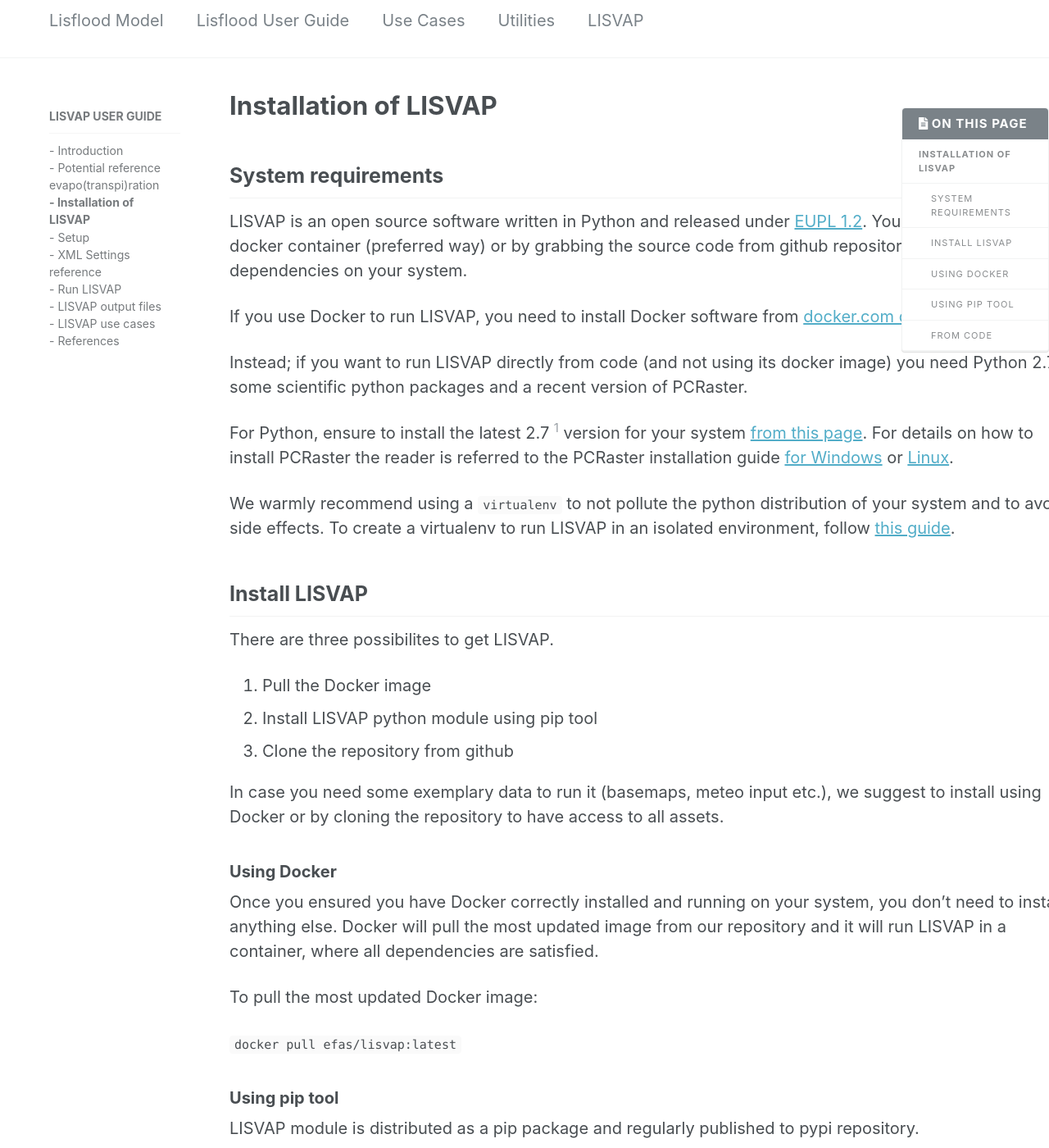
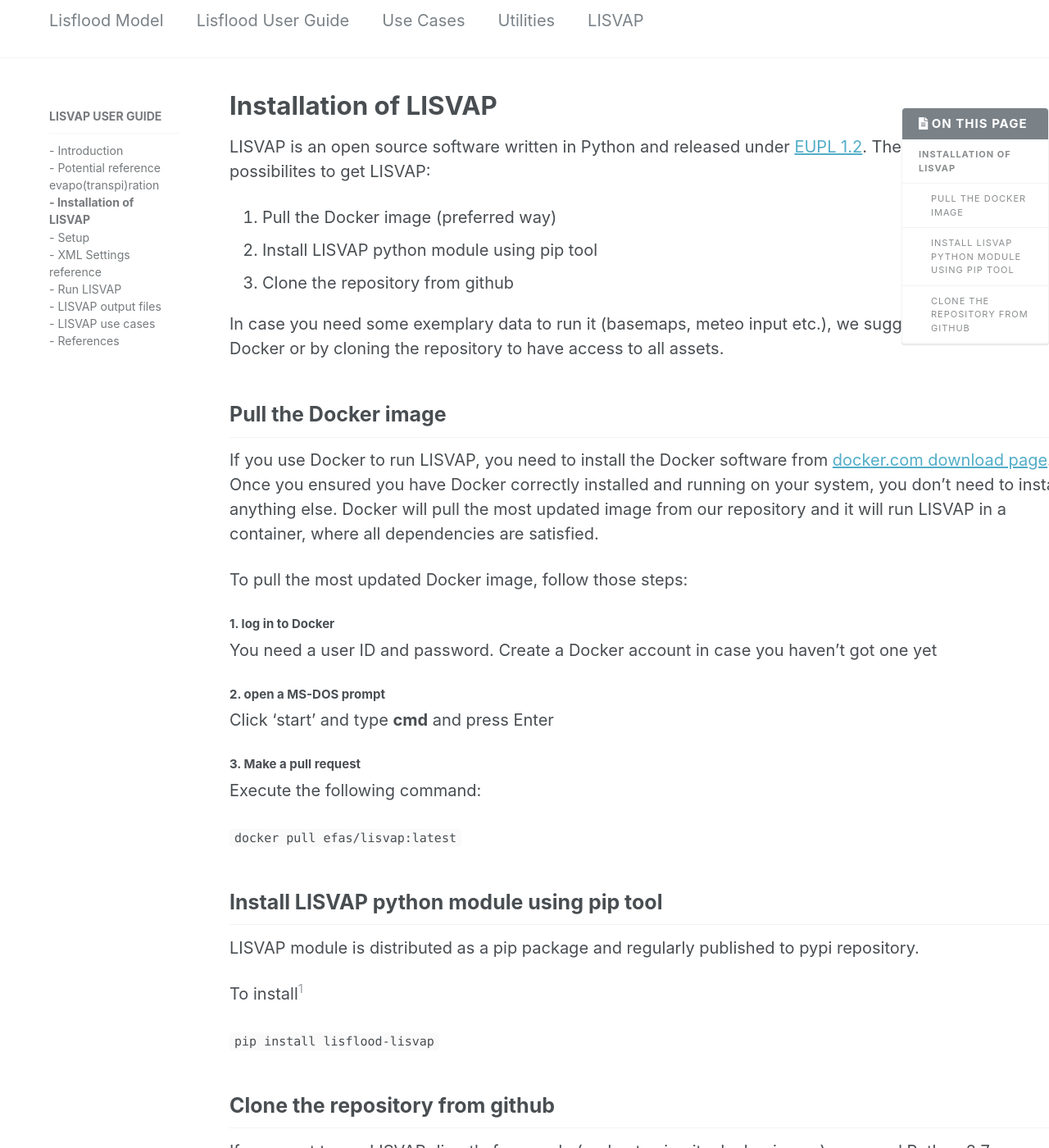
Before and after one commit to ec-jrc/lisflood-lisvap, a Jekyll site: the page built from 3_LISVAP_installation/index.md, in a window 1280 px wide and 1400 px high. Shown: the whole window at 82% size. Built offline with Jekyll 4.4.1, drawn with Linux system fonts in a browser that asks for light colours; nearby versions of some CDN libraries; our own code applies the rules of GitHub Pages for plain Markdown files; some of the changed text lies outside the part shown.

Commit message:
Update index.md

````diff
--- a/3_LISVAP_installation/index.md
+++ b/3_LISVAP_installation/index.md
@@ -1,44 +1,34 @@
 # Installation of LISVAP
 
-## System requirements
+LISVAP is an open source software written in Python and released under [EUPL 1.2](https://joinup.ec.europa.eu/collection/eupl/eupl-text-11-12). There are three possibilites to get LISVAP:
 
-LISVAP is an open source software written in Python and released under [EUPL 1.2](https://joinup.ec.europa.eu/collection/eupl/eupl-text-11-12).
-You can run LISVAP as a docker container (preferred way) or by grabbing the source code from github repository and install dependencies on your system.
-
-If you use Docker to run LISVAP, you need to install Docker software from [docker.com download page](https://www.docker.com/get-started).
-
-Instead; if you want to run LISVAP directly from code (and not using its docker image) you need Python 2.7, some scientific python packages and a recent version of PCRaster.
-
-For Python, ensure to install the latest 2.7 [^1] version for your system [from this page](https://www.python.org/downloads/release/python-2716/).
-For details on how to install PCRaster the reader is referred to the PCRaster installation guide [for Windows](http://pcraster.geo.uu.nl/quick-start-guide/)
-or [Linux](http://pcraster.geo.uu.nl/getting-started/pcraster-on-linux/).
-
-
-
-We warmly recommend using a `virtualenv` to not pollute the python distribution of your system and to avoid side effects.
-To create a virtualenv to run LISVAP in an isolated environment, follow [this guide](https://docs.python-guide.org/dev/virtualenvs/#lower-level-virtualenv).
-
-## Install LISVAP
-
-There are three possibilites to get LISVAP.
-
-1. Pull the Docker image
+1. Pull the Docker image (preferred way)
 2. Install LISVAP python module using pip tool
 3. Clone the repository from github
 
 In case you need some exemplary data to run it (basemaps, meteo input etc.), we suggest to install using Docker or by cloning the repository to have access to all assets.
 
-### Using Docker
 
-Once you ensured you have Docker correctly installed and running on your system, you don't need to install anything else.
+## Pull the Docker image
+If you use Docker to run LISVAP, you need to install the Docker software from [docker.com download page](https://www.docker.com/get-started). Once you ensured you have Docker correctly installed and running on your system, you don't need to install anything else.
 Docker will pull the most updated image from our repository and it will run LISVAP in a container, where all dependencies are satisfied.
 
-To pull the most updated Docker image:
+To pull the most updated Docker image, follow those steps:
+
+
+#### 1. log in to Docker
+You need a user ID and password. Create a Docker account in case you haven't got one yet
+
+#### 2. open a MS-DOS prompt
+Click 'start' and type **cmd** and press Enter
+
+#### 3. Make a pull request
+Execute the following command:
 
 `docker pull efas/lisvap:latest`
 
 
-### Using pip tool
+## Install LISVAP python module using pip tool
 
 LISVAP module is distributed as a pip package and regularly published to pypi repository.
 
@@ -47,15 +37,20 @@
 `pip install lisflood-lisvap`
 
 
-### From code
+## Clone the repository from github
+If you want to run LISVAP directly from code (and not using its docker image) you need Python 2.7, some scientific python packages and a recent version of PCRaster.
 
-While LISVAP is a plain python application and there is no need of explicit compilation/installation/setup steps, you need to install some requirements, though.
-To run LISVAP, PCRaster framework its dependencies, and its python interface must be correctly installed. Additionally, you have to install numpy and netCDF4 (both libraries and python interface).
+For Python, ensure to install the latest 2.7 [^1] version for your system [from this page](https://www.python.org/downloads/release/python-2716/).
+For details on how to install PCRaster the reader is referred to the PCRaster installation guide [for Windows](http://pcraster.geo.uu.nl/quick-start-guide/)
+or [Linux](http://pcraster.geo.uu.nl/getting-started/pcraster-on-linux/).
+
+To run LISVAP, PCRaster framework its dependencies (NOT CLEAR!!!), and its python interface must be correctly installed. Additionally, you have to install numpy and netCDF4 (both libraries and python interface).
 
 Just follow these steps:
 
 #### 1. Grab the code
 
+(BUT THIS IS NOW IN LINUX!!, YOU DIDn'T SAY THAT)
 ```bash
 git clone https://github.com/ec-jrc/lisflood-lisvap.git
 cd lisflood-lisvap/
@@ -63,7 +58,9 @@
 
 #### 2. Install dependencies
 
-After activated the LISVAP virtualenv that you should have already created, install dependencies:
+We warmly recommend using a `virtualenv` to not pollute the python distribution of your system and to avoid side effects.
+To create a virtualenv to run LISVAP in an isolated environment, follow [this guide](https://docs.python-guide.org/dev/virtualenvs/#lower-level-virtualenv).
+After activated the LISVAP virtualenv, install dependencies:
 
 ```bash
 pip install -r requirements.txt
````
